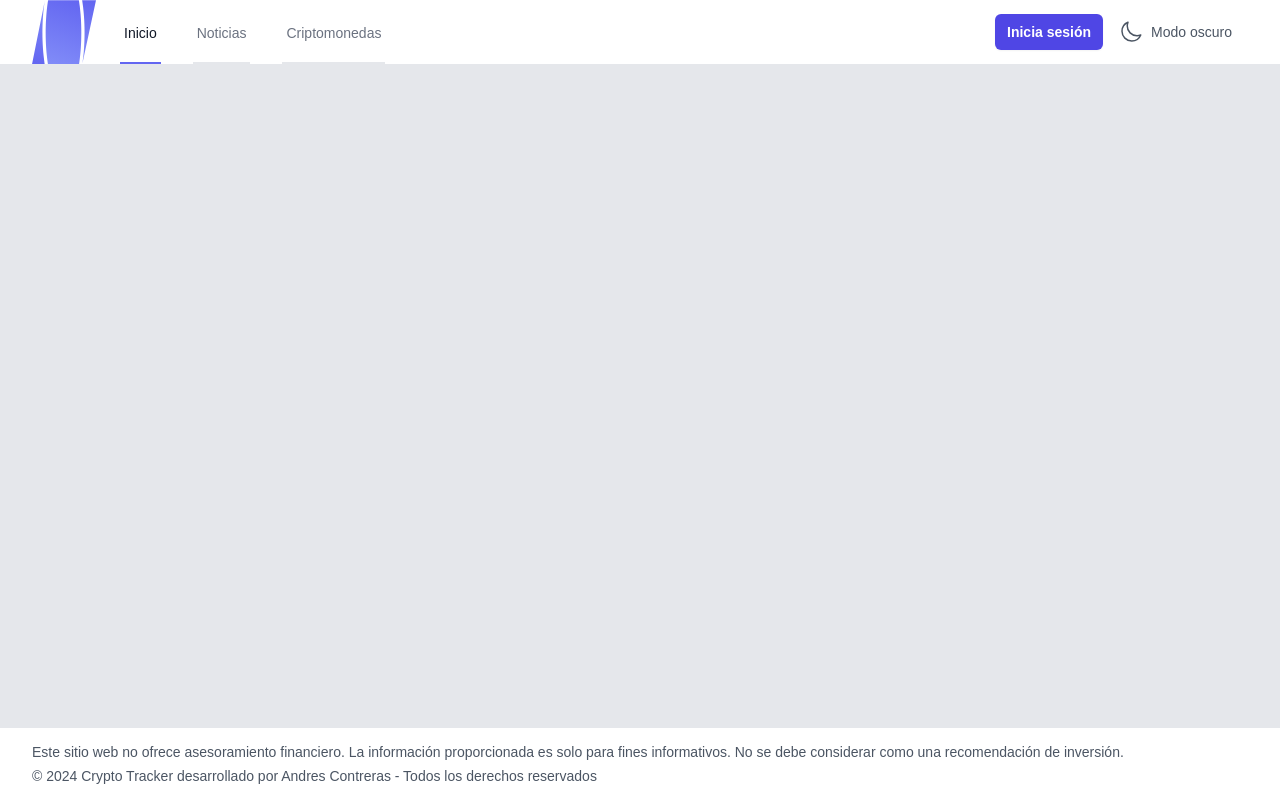
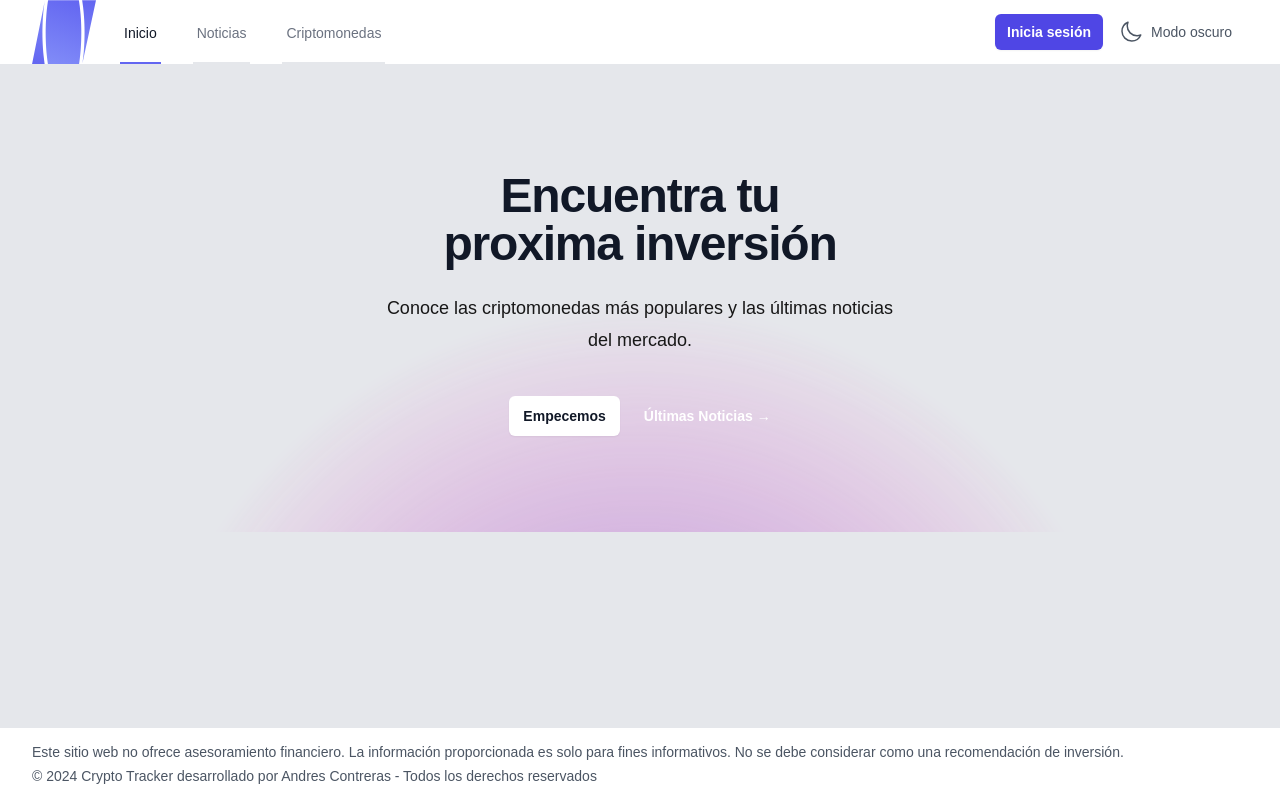
Before and after one commit to XavyA1990/next_crypto_tracker, a Next.js app: page / in a window 1280 px wide. Built offline with nearby package versions, Linux system fonts and the light colour scheme; no server answers.

Commit message:
Enhance layout and styling: add padding to various components, implement Container component for consistent theming, and update Hero section with new text and links

```diff
--- a/app/criptomonedas/page.jsx
+++ b/app/criptomonedas/page.jsx
@@ -58,7 +58,7 @@ const Criptomonedas = () => {
       <PageTitle title="Listado de Cryptos" />
       {!loading ? (
         <>
-          <div className="mb-4">
+          <div className="mb-4 px-6 md:px-0">
             <input
               type="text"
               placeholder="Buscar..."
--- a/app/globals.css
+++ b/app/globals.css
@@ -270,6 +270,14 @@ body {
   @apply text-gray-300 bg-gray-800 focus:ring-gray-600;
 }
 
+.container-background.light {
+  @apply bg-gray-200;
+}
+
+.container-background.dark {
+  @apply bg-gray-900;
+}
+
 @layer utilities {
   .text-balance {
     text-wrap: balance;
--- a/app/page.jsx
+++ b/app/page.jsx
@@ -1,9 +1,10 @@
+import Hero from "@/components/Hero/Hero";
 import Page from "@/components/Page/Page";
 
 const Inicio = () => {
   return (
     <Page>
-
+      <Hero />
     </Page>
   );
 };
--- a/components/CardLayout/CryptoCardLayout.jsx
+++ b/components/CardLayout/CryptoCardLayout.jsx
@@ -4,7 +4,7 @@ import CryptoCard from "../Card/CryptoCard";
 const CryptoCardLayout = ({ cryptocurrencies }) => {
   const lastCrypto = cryptocurrencies.length;
   return (
-    <div className="grid grid-cols-1 md:grid-cols-2 gap-4">
+    <div className="grid grid-cols-1 md:grid-cols-2 gap-4 px-6 md:px-0">
       {cryptocurrencies.map((crypto, index) => (
         <CryptoCard
           key={crypto.id}
--- a/components/CardLayout/NewsCardLayout.jsx
+++ b/components/CardLayout/NewsCardLayout.jsx
@@ -4,7 +4,7 @@ import Card from "../Card/NewsCard";
 const NewsCardLayout = ({ data }) => {
 
   return (
-    <div className="grid grid-cols-1 md:grid-cols-3 grid-rows-auto gap-4">
+    <div className="grid grid-cols-1 md:grid-cols-3 grid-rows-auto gap-4 px-6 md:px-0">
       {data?.map((item, index) => {
         if (index === 0 || index === 9) {
           return (
@@ -22,7 +22,7 @@ const NewsCardLayout = ({ data }) => {
           );
         } else {
           return (
-            <div key={index} className="col-span-3 sm:col-span-2 md:col-span-1">
+            <div key={index} className="col-span-3 sm:col-span-2 md:col-span-1 ">
               <Card
                 sentiment={item.sentiment}
                 newsUrl={item.news_url}
--- /dev/null
+++ b/components/Container/Container.jsx
@@ -0,0 +1,16 @@
+"use client";
+
+import useTheme from '@/hooks/useTheme'
+
+const Container = ({customClasses, children}) => {
+    const { theme, mounted } = useTheme()
+
+    if (!mounted) return null
+  return (
+    <div className={`${customClasses} container-background ${theme}`}>
+      {children}
+    </div>
+  )
+}
+
+export default Container
--- a/components/Hero/Hero.jsx
+++ b/components/Hero/Hero.jsx
@@ -1,27 +1,42 @@
 import React from "react";
+import Container from "../Container/Container";
+import Text from "../Text/Text";
+import Link from "next/link";
 
 const Hero = () => {
   return (
-    <div className="relative isolate overflow-hidden bg-gray-900">
-      <div className="px-6 py-24 sm:px-6 sm:py-32 lg:px-8">
+    <Container customClasses="relative isolate overflow-hidden">
+      <div className="py-24 lg:px-8">
         <div className="mx-auto max-w-2xl text-center">
-          <h2 className="text-balance text-4xl font-semibold tracking-tight text-white sm:text-5xl">
-            Boost your productivity. Start using our app today.
-          </h2>
-          <p className="mx-auto mt-6 max-w-xl text-pretty text-lg/8 text-gray-300">
-            Incididunt sint fugiat pariatur cupidatat consectetur sit cillum
-            anim id veniam aliqua proident excepteur commodo do ea.
-          </p>
+          <Text
+            variant={"h2"}
+            colorType={"text-title"}
+            weight="font-semibold"
+            sizeVariant={"text-4xl sm:text-5xl"}
+            customClasses={"text-balance tracking-tight"}
+          >
+            Encuentra tu proxima inversión
+          </Text>
+          <Text
+            variant={"p"}
+            colorType={"title-text"}
+            customClasses={"mx-auto mt-6 max-w-xl text-pretty text-lg/8 "}
+          >
+            Conoce las criptomonedas más populares y las últimas noticias del mercado.
+          </Text>
           <div className="mt-10 flex items-center justify-center gap-x-6">
-            <a
-              href="#"
+            <Link
+              href="/criptomonedas"
               className="rounded-md bg-white px-3.5 py-2.5 text-sm font-semibold text-gray-900 shadow-sm hover:bg-gray-100 focus-visible:outline focus-visible:outline-2 focus-visible:outline-offset-2 focus-visible:outline-white"
             >
-              Get started
-            </a>
-            <a href="#" className="text-sm/6 font-semibold text-white">
-              Learn more <span aria-hidden="true">→</span>
-            </a>
+              Empecemos
+            </Link>
+            <Link
+              href="/noticias"
+              className="text-sm/6 font-semibold text-white"
+            >
+              Últimas Noticias <span aria-hidden="true">→</span>
+            </Link>
           </div>
         </div>
       </div>
@@ -44,7 +59,7 @@ const Hero = () => {
           </radialGradient>
         </defs>
       </svg>
-    </div>
+    </Container>
   );
 };
 
--- a/components/Page/Page.jsx
+++ b/components/Page/Page.jsx
@@ -8,7 +8,7 @@ const Page = ({ children }) => {
   return (
     <div className={`background-page ${theme} flex-1`}>
       <div
-        className={`mx-auto max-w-7xl px-6 py-3 md:flex-col md:items-center md:justify-between lg:px-8 gap-8`}
+        className={`mx-auto max-w-7xl md:px-6 py-3 md:flex-col md:items-center md:justify-between lg:px-8 gap-8`}
       >
         {children}
       </div>
--- a/components/PageTitle/PageTitle.jsx
+++ b/components/PageTitle/PageTitle.jsx
@@ -5,7 +5,7 @@ import Text from "../Text/Text";
 
 const PageTitle = ({ title, imgSrc }) => {
   return (
-    <div className="flex items-baseline gap-8">
+    <div className="flex items-baseline gap-8 px-3 md:px-0">
       <Text variant={"h1"} colorType={"text-title"}>
         {title}
       </Text>
--- a/utils/supabase/client.js
+++ b/utils/supabase/client.js
@@ -19,7 +19,8 @@ export async function createClient() {
             cookiesToSet.forEach(({ name, value, options }) =>
               cookieStore.set(name, value, options)
             )
-          } catch {
+          } catch (error) {
+            console.error('Failed to set cookies:', error)
           }
         },
       },
```
